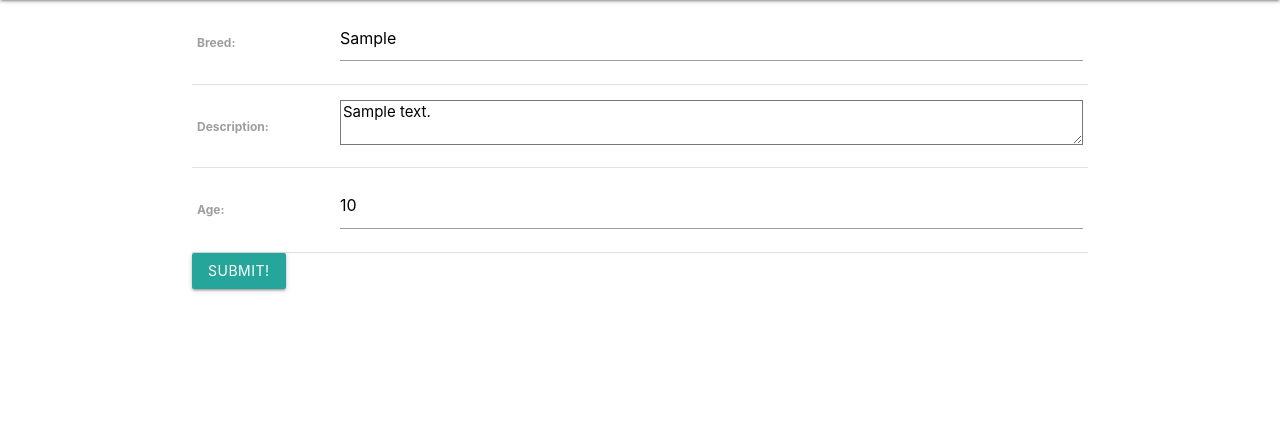
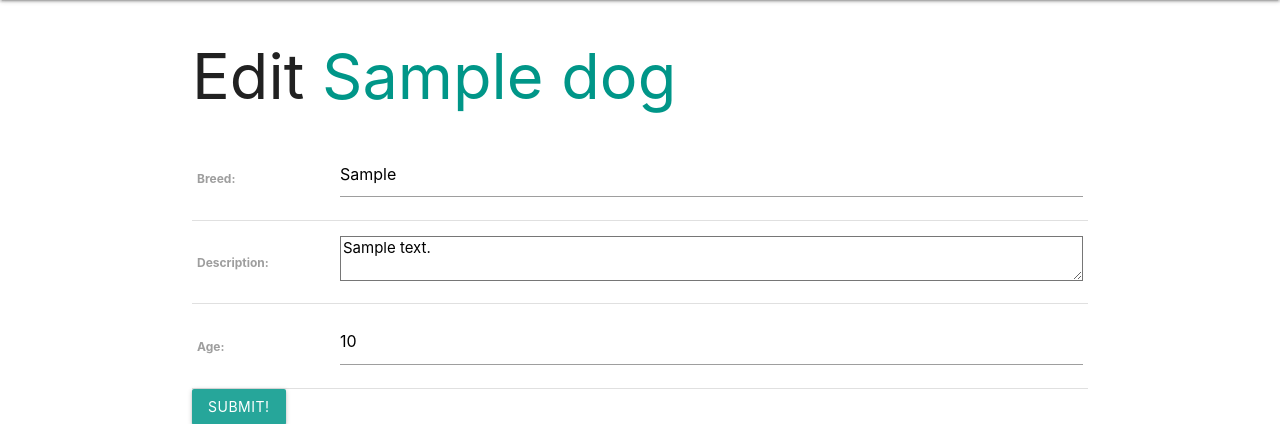
Before and after one commit to juliors1/dog-collector, a Django app: page /dogs/1/update/ in a window 1280 px wide. Shown: the part 64-488 px from the top of the page. Run offline with Django 3.2, Linux system fonts and the light colour scheme; tables that the repository leaves empty hold one stand-in row (values such as "Sample post").

Commit message:
customize dog_form

```diff
--- a/main_app/templates/dogs/details.html
+++ b/main_app/templates/dogs/details.html
@@ -14,8 +14,8 @@
     {% endif %}
   </div>
   <div class="card-action">
-    <a href="{% url 'dogs_update' cat.id%}">Edit</a>
-    <a href="{% url 'dogs_delete' cat.id%}">Delete</a>
+    <a href="{% url 'dogs_update' dog.id%}">Edit</a>
+    <a href="{% url 'dogs_delete' dog.id%}">Delete</a>
   </div>
 </div>
 
--- a/main_app/templates/main_app/dog_form.html
+++ b/main_app/templates/main_app/dog_form.html
@@ -1,17 +1,20 @@
 {% extends 'base.html'%}
 
+
 {% block content%}
-
-
+{% if object %}
+<h1>Edit <span class="teal-text">{{object.name}}</span></h1>
+{% else %}
+<h1>Add Dog</h1>
+{% endif %}
 <form action="" method="POST">
-<!-- Django requires the following for security purposes -->
+  <!-- Django requires the following for security purposes -->
   {%csrf_token%}
-<table>
-<!-- Render the inputs inside of <tr>s & <td>s -->
+  <table>
+    <!-- Render the inputs inside of <tr>s & <td>s -->
     {{form.as_table}}
-</table>
-<input type="submit" value="Submit!" class="btn">
+  </table>
+  <input type="submit" value="Submit!" class="btn" />
 </form>
 
-
 {%endblock%}
```
